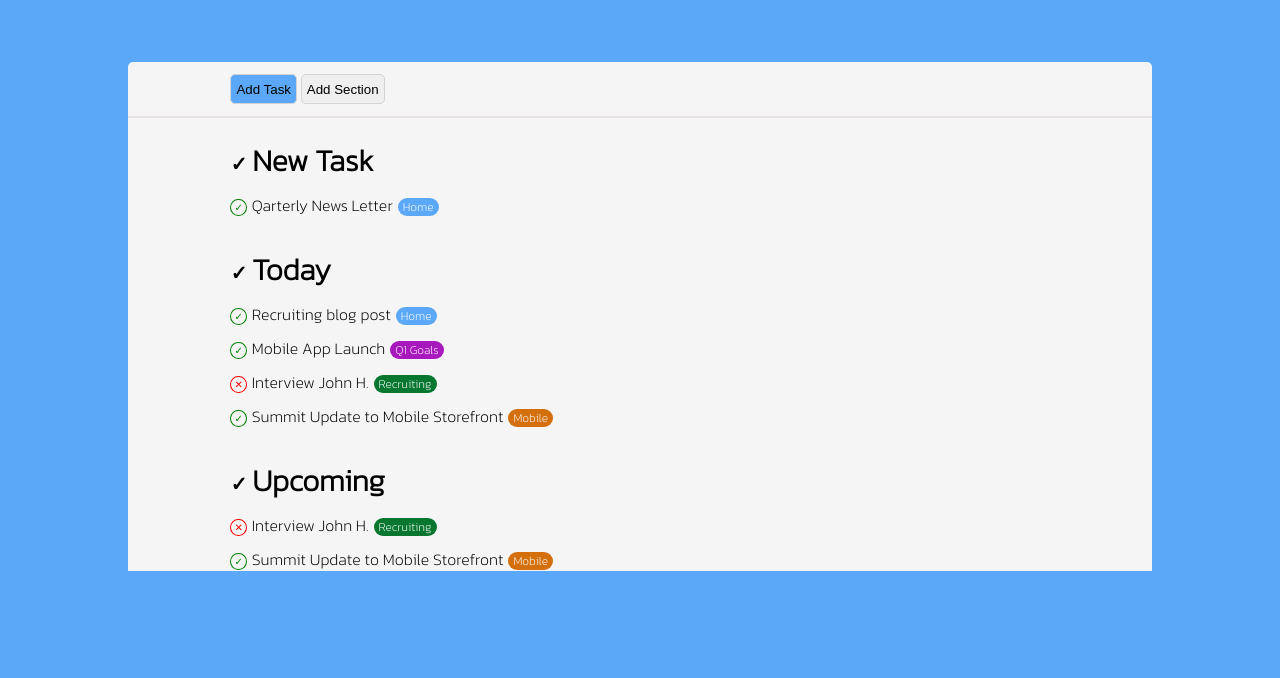
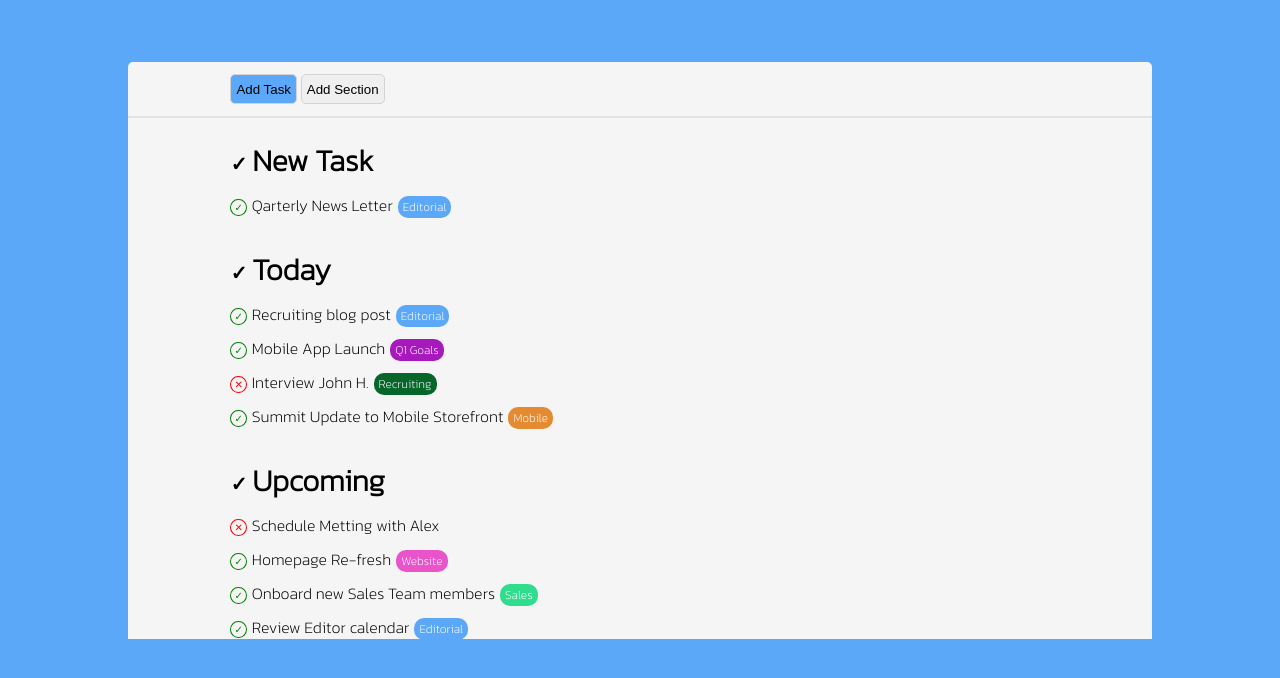
Before and after one commit to PietroDeBianchi/html-css-toboolist, a plain HTML site: page index.html in a window 1280 px wide. Shown: the part 92-770 px from the top of the page. Drawn offline with Linux system fonts and the light colour scheme.

Commit message:
last things to do

```diff
--- a/index.html
+++ b/index.html
@@ -27,21 +27,23 @@
         <div id="container">
             <section>
                 <h2>New Task</h2>
-                <p>Qarterly News Letter<span style="background-color: rgb(91, 168, 248)">Home</span></p>
+                <p>Qarterly News Letter<span style="background-color: rgb(91, 168, 248)">Editorial</span></p>
             </section>
 
             <section>
                 <h2>Today</h2>
-                <p>Recruiting blog post<span style="background-color: rgb(91, 168, 248)">Home</span></p>
+                <p>Recruiting blog post<span style="background-color: rgb(91, 168, 248)">Editorial</span></p>
                 <p>Mobile App Launch<span style="background-color: rgb(167, 24, 189)">Q1 Goals</span></p>
-                <p class="denied">Interview John H.<span style="background-color: rgb(7, 119, 48)">Recruiting</span></p>
-                <p>Summit Update to Mobile Storefront<span style="background-color: rgb(211, 111, 12)">Mobile</span></p>
+                <p class="denied">Interview John H.<span style="background-color: rgb(7, 102, 42)">Recruiting</span></p>
+                <p>Summit Update to Mobile Storefront<span style="background-color: rgb(228, 139, 50)">Mobile</span></p>
             </section>
 
             <section>
                 <h2>Upcoming</h2>
-                <p class="denied">Interview John H.<span style="background-color: rgb(7, 119, 48)">Recruiting</span></p>
-                <p>Summit Update to Mobile Storefront<span style="background-color: rgb(211, 111, 12)">Mobile</span></p>
+                <p class="denied">Schedule Metting with Alex</p>
+                <p>Homepage Re-fresh<span style="background-color: rgb(233, 84, 203)">Website</span></p>
+                <p>Onboard new Sales Team members<span style="background-color: rgb(48, 221, 143)">Sales</span></p>
+                <p>Review Editor calendar<span style="background-color: rgb(91, 168, 248)">Editorial</span></p>
             </section>
         </div>
 
--- a/style.css
+++ b/style.css
@@ -68,6 +68,8 @@ hr {
 
 /* LINE STYLE */
 
+/* styling the section + title */
+
 section {
     padding-top: 20px;
 }
@@ -83,11 +85,13 @@ h2::before {
     margin-right: 5px;
 }
 
+/* styling the under-lines */
+
 span {
     color: white;
     font-size: 12px;
     border-radius: 10px;
-    padding: 0 5px;
+    padding: 2px 5px;
     margin-left: 5px;
 }
 
```
